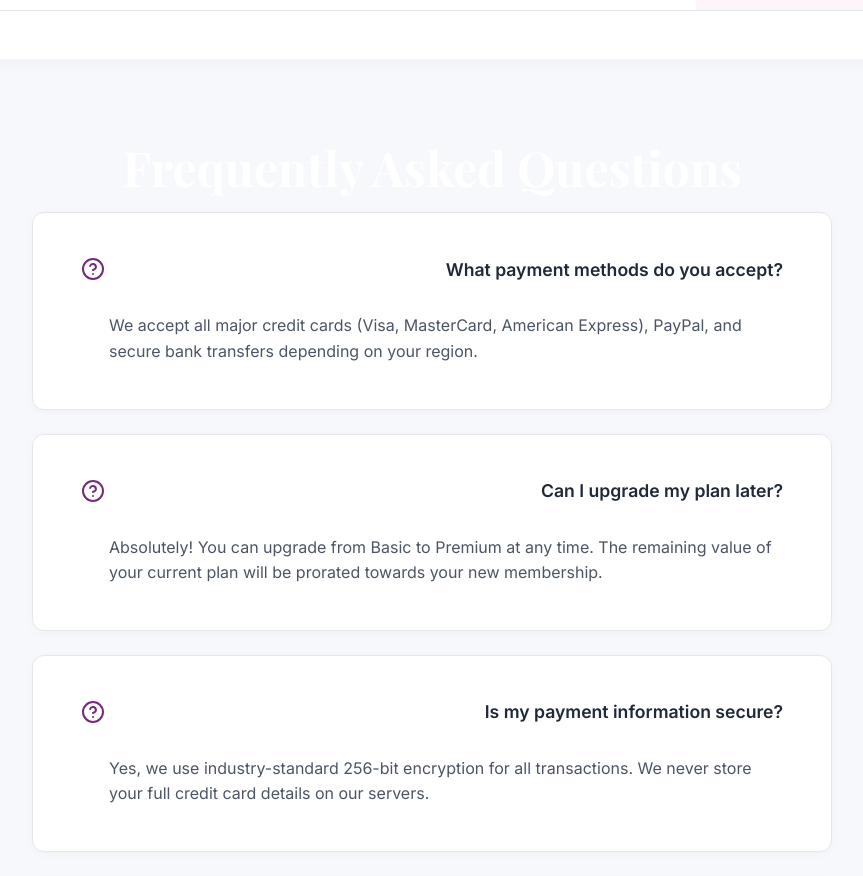
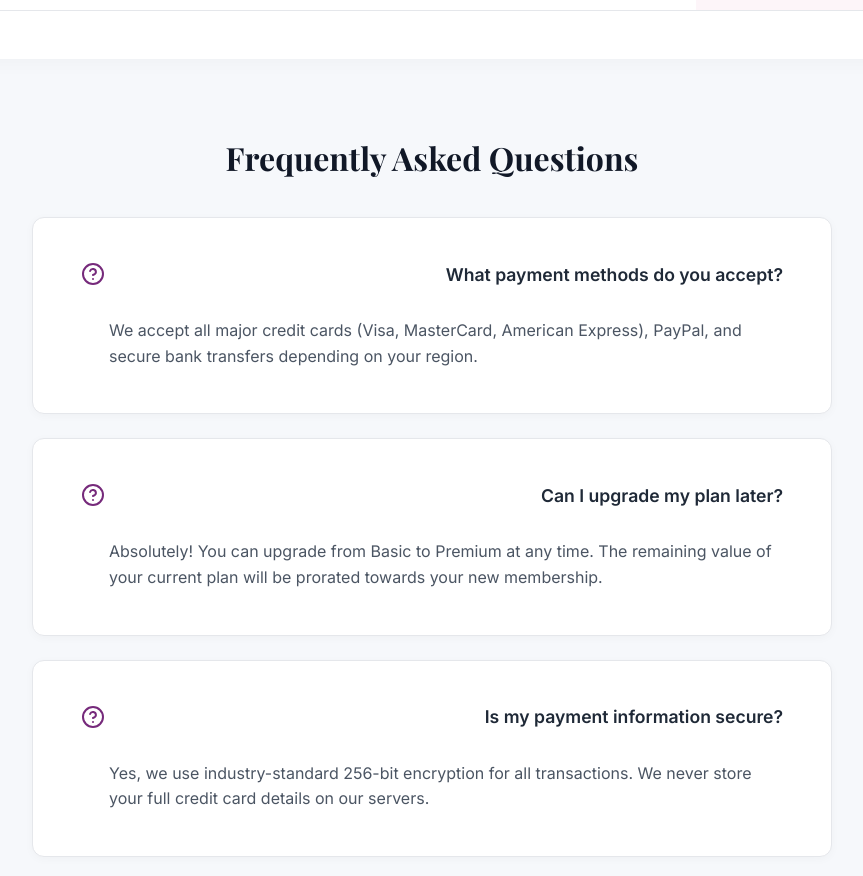
Before and after one commit to Ken70-afk/WeUnited-, a React (Vite) app: page /membership in a window 1280 px wide. Shown: the part 1860-2736 px from the top of the page, without its empty margins (208-1071 px from the left). Built offline with nearby package versions, Linux system fonts and the light colour scheme; a web font is replaced by a local one.

Commit message:
Fixed CSS for membership and made changes to features in homepage

```diff
--- a/src/components/Features.jsx
+++ b/src/components/Features.jsx
@@ -15,7 +15,7 @@ const Features = () => {
         {
             icon: <HeartHandshake size={36} className="feature-icon" />,
             title: "Smart Matchmaking",
-            description: "Our algorithm connects you with individuals who truly share your values, background, and life goals."
+            description: "Connects you with individuals who truly share your values, background, and life goals."
         },
         {
             icon: <Lock size={36} className="feature-icon" />,
--- a/src/pages/Membership.css
+++ b/src/pages/Membership.css
@@ -268,7 +268,7 @@
     margin-right: auto;
 }
 
-.faq-title {
+.faq-section .faq-title {
     text-align: center;
     font-size: 2rem;
     color: #111827;
```
